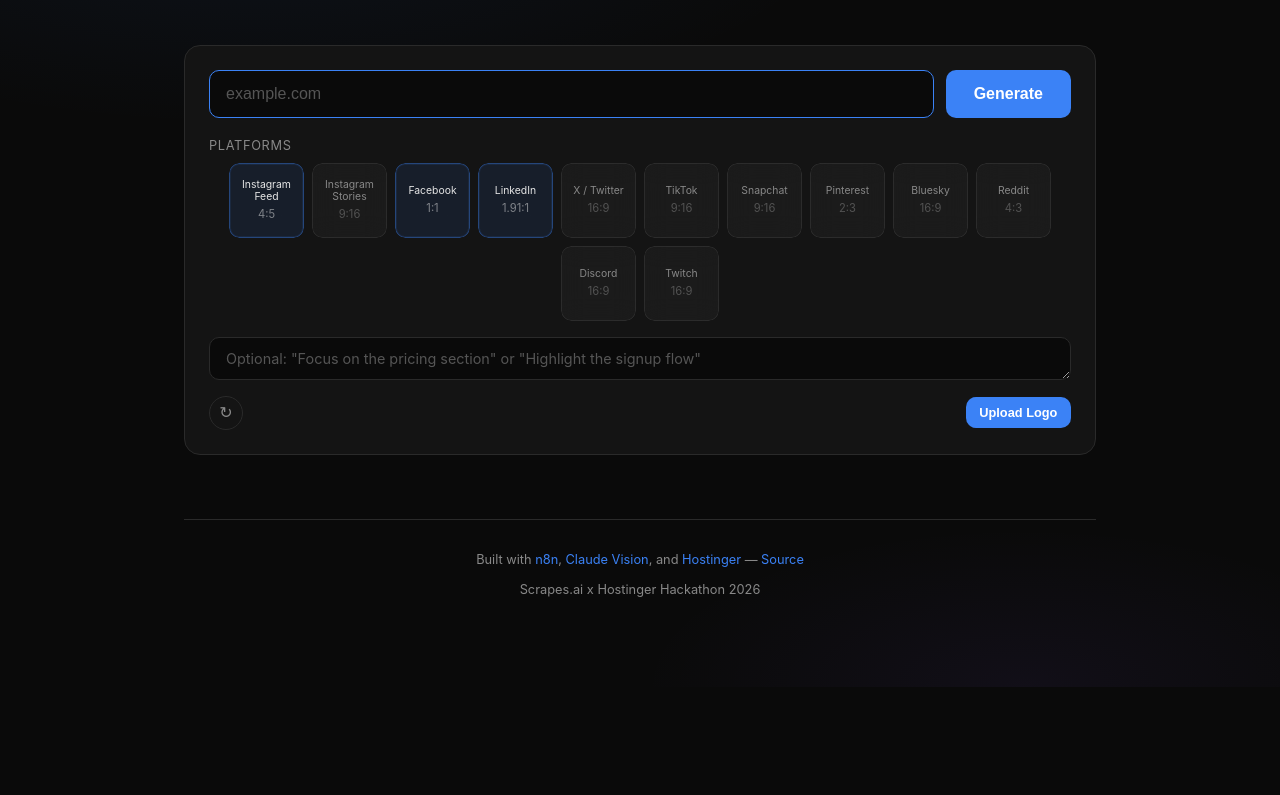
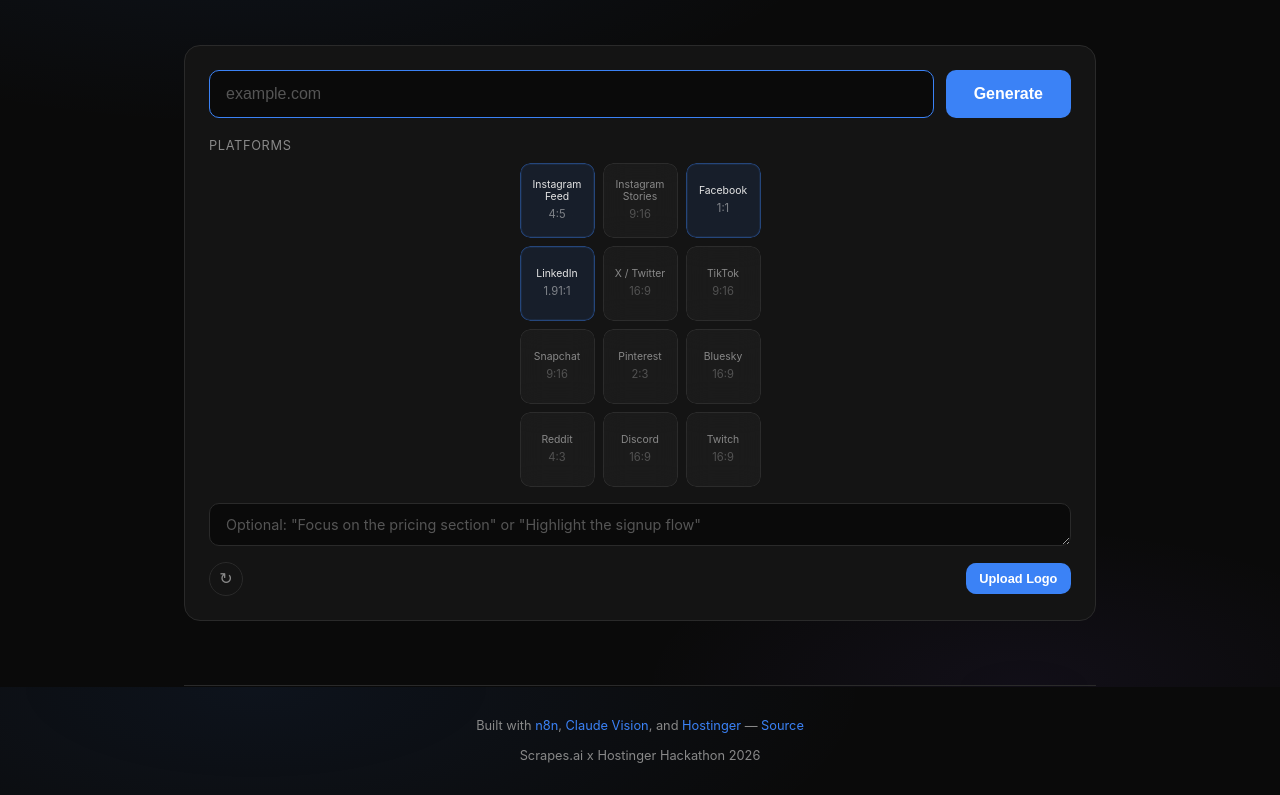
Before and after one commit to txmyer-dev/annotate, a website: page public/index.html in a window 1280 px wide. Shown: the part 113-908 px from the top of the page. Before the commit the page ends 800 px from the top, so only its background shows below. Drawn offline with Linux system fonts and the light colour scheme.

Commit message:
Lock platform grid to 3 columns of 75px, centered
Co-Authored-By: Claude Opus 4.6 (1M context) <noreply@anthropic.com>

```diff
--- a/public/index.html
+++ b/public/index.html
@@ -119,7 +119,7 @@
       letter-spacing: 0.05em;
     }
 
-    .platform-grid { display: flex; flex-wrap: wrap; gap: 0.5rem; justify-content: center; }
+    .platform-grid { display: grid; grid-template-columns: repeat(3, 75px); gap: 0.5rem; justify-content: center; }
 
     .platform-chip { position: relative; overflow: hidden; border-radius: 10px; }
     .platform-chip input { position: absolute; opacity: 0; width: 0; height: 0; }
```
